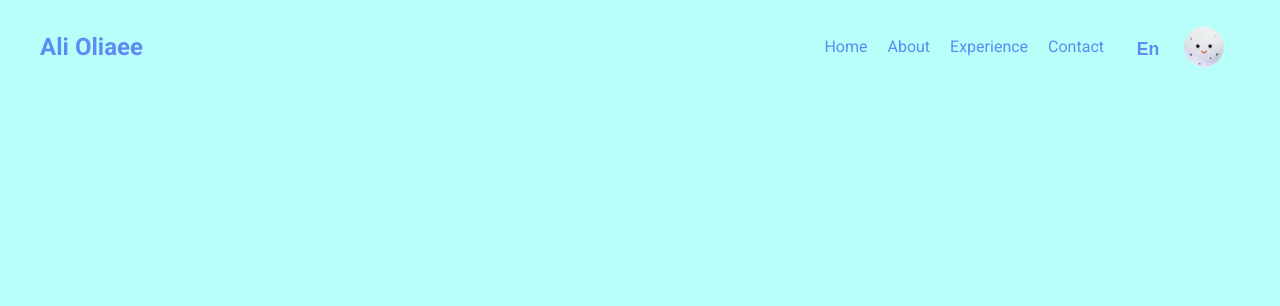
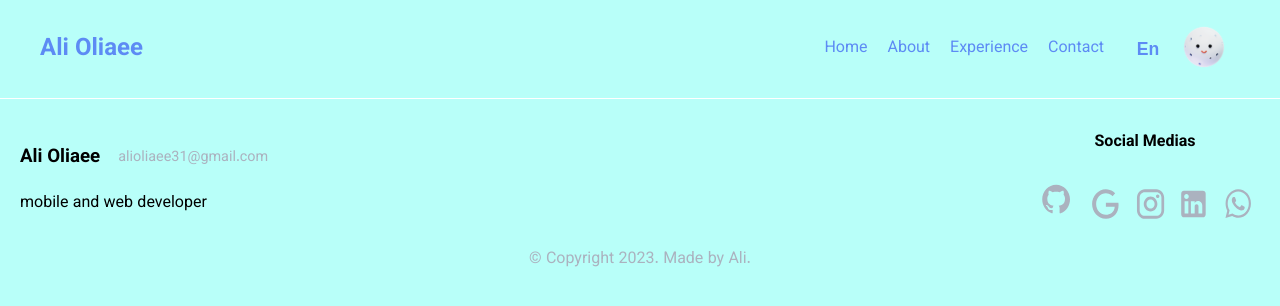
Before and after one commit to Ali-Oliaee/new-portfolio, a Next.js app: page /en/home in a window 1280 px wide. Shown: the top 306 px of the page. Built offline with nearby package versions, Linux system fonts and the light colour scheme.

Commit message:
add styles

```diff
--- a/app/[lang]/components/footer/index.tsx
+++ b/app/[lang]/components/footer/index.tsx
@@ -1,7 +1,23 @@
+import './styles.sass'
+import { SocialMedias } from '..'
+
 export default async function Footer({lang}:LanguageProp){
   return (
     <footer>
-      <p>Footer</p>
+      <div className="footer-content">
+        <div className="about">
+          <div className="general">
+            <h3>Ali Oliaee</h3>
+            <span className='email'>alioliaee31@gmail.com</span>
+          </div>
+            mobile and web developer
+        </div>
+        <div className="social">
+          <h4>Social Medias</h4>
+          <SocialMedias/>
+        </div>
+      </div>
+      <p className="copyright">© Copyright 2023. Made by Ali.</p>
     </footer>
   )
 }
--- /dev/null
+++ b/app/[lang]/components/footer/styles.sass
@@ -0,0 +1,24 @@
+footer
+    padding: 10px 20px
+    border-top: 1px solid #fff
+
+.footer-content
+    display: flex
+    align-items: center
+    justify-content: space-between
+
+.general
+    display: flex
+    align-items: center
+
+.email
+    font-size: .9em
+    color: #ABB2BF
+    margin-inline-start: 18px
+
+.social
+    text-align: center
+
+.copyright
+    text-align: center
+    color: #ABB2BF
--- a/app/[lang]/home/page.tsx
+++ b/app/[lang]/home/page.tsx
@@ -1,7 +1,12 @@
-import {Header} from '../components'
+import {Footer, Header} from '../components'
 
 const HomePage: React.FC = ({params:{lang}}:LanguageParam) => {
-  return <Header lang={lang}/>
+  return (
+    <>
+      <Header lang={lang}/>
+      <Footer lang={lang}/>
+    </>
+  )
 }
 
 export default HomePage
```
